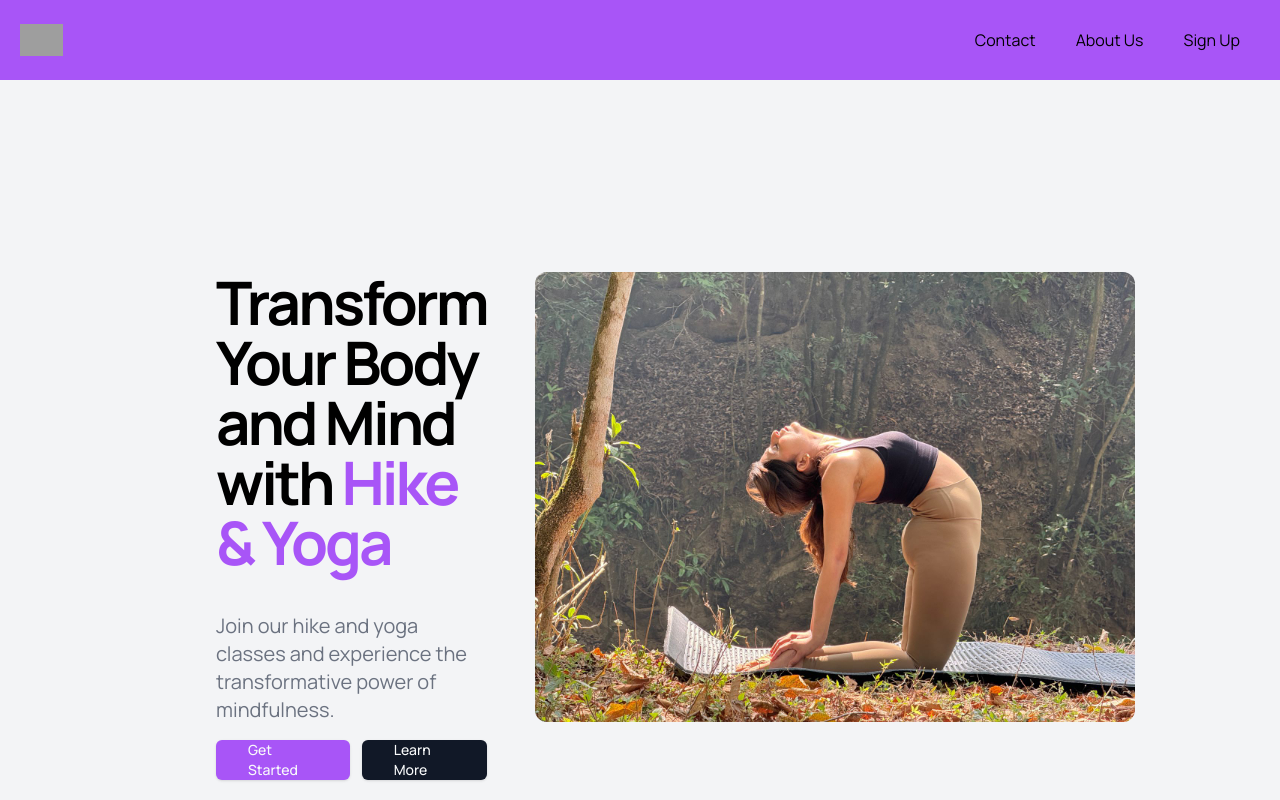
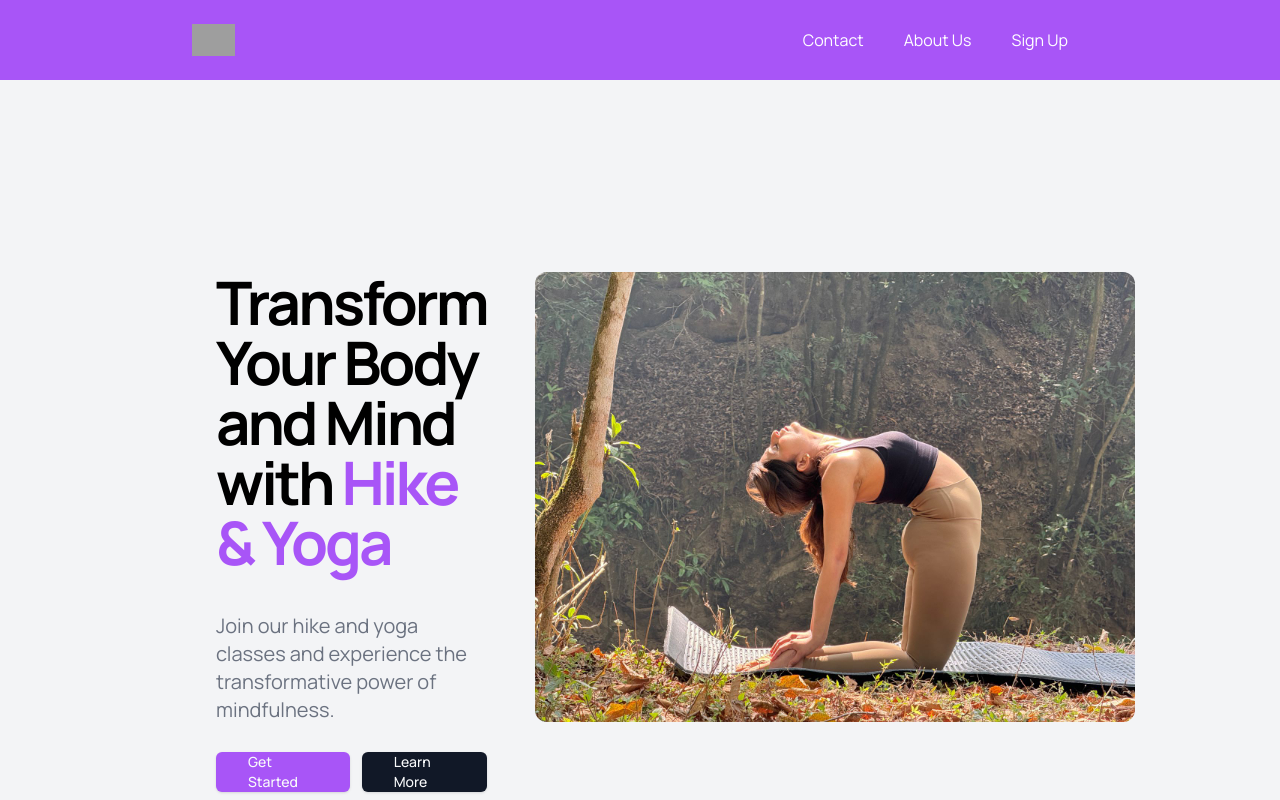
Before and after one commit to bhandaripawan8/Yoga-MERN, a React (Vite) app: page / in a window 1280 px wide. Shown: the top 800 px of the page. Built offline with nearby package versions, Linux system fonts and the light colour scheme; grey boxes are pictures that could not be loaded.

Commit message:
hero section redesigned

```diff
--- a/src/components/Header/Header.jsx
+++ b/src/components/Header/Header.jsx
@@ -1,16 +1,26 @@
-import React from 'react'
+import React from "react";
 
 const Header = () => {
   return (
-<header className="header flex justify-between items-center px-5 py-6 text-white bg-purple-500">
-<img src="logo.svg" alt="Yoga Logo" className="h-8" />
-<nav className="flex space-x-10 px-5">
-  <a href="" className="text-black hover:underline">Contact</a>
-  <a href="" className="text-black hover:underline">About Us</a>
-  <a href="" className="text-black hover:underline">Sign Up</a>
-</nav>
-</header>
-  )
-}
+    <div className="w-full bg-purple-500 flex justify-center items-center">
+      <div className="w-[70%]">
+        <header className="flex py-6 text-white bg-purple-500 justify-between items-center">
+          <img src="logo.svg" alt="Yoga Logo" className="h-8" />
+          <nav className="flex space-x-10 px-5">
+            <a href="" className="text-white hover:underline">
+              Contact
+            </a>
+            <a href="" className="text-white hover:underline">
+              About Us
+            </a>
+            <a href="" className="text-white hover:underline">
+              Sign Up
+            </a>
+          </nav>
+        </header>
+      </div>
+    </div>
+  );
+};
 
-export default Header
+export default Header;
--- a/src/components/Hero/Hero1.jsx
+++ b/src/components/Hero/Hero1.jsx
@@ -4,9 +4,8 @@ import { Link } from "react-router-dom";
 
 const Hero1 = () => {
   return (
-
-    <div className= "bg-gray-100 flex justify-center">
-      <section className="w-full py-12 md:py-24 lg:py-32 xl:py-48 flex justify-center lg:max-w-[70%] ">
+    <div className="bg-gray-100 flex justify-center">
+      <section className="py-12 md:py-24 lg:py-32 xl:py-48 flex justify-center lg:max-w-[70%] ">
         <div className="container px-4 md:px-6 ">
           <div className="grid gap-6 lg:grid-cols-[1fr_500px] lg:gap-12 xl:grid-cols-[1fr_600px]">
             <img
@@ -18,15 +17,17 @@ const Hero1 = () => {
             />
             <div className="flex flex-col justify-center space-y-4">
               <div className="space-y-10">
-                <h1 className="text-3xl font-bold tracking-tighter sm:text-5xl xl:text-6xl">
-                  Transform Your Body and Mind with <span className="text-purple-500">Hike & Yoga</span>
+                <h1 className="text-3xl font-bold tracking-tighter leading-loose sm:text-5xl xl:text-6xl">
+                  Transform Your Body and Mind with{" "}
+                  <span className="text-purple-500">Hike & Yoga</span>
                 </h1>
+
                 <p className="max-w-[600px] text-gray-500 md:text-xl dark:text-gray-400">
                   Join our hike and yoga classes and experience the
                   transformative power of mindfulness.
                 </p>
               </div>
-              <div className=" flex flex-col gap-3 min-[400px]:flex-row">
+              <div className="py-[12px] flex flex-col gap-3 min-[400px]:flex-row">
                 <Link
                   className="bg-purple-500 inline-flex h-10 items-center justify-center rounded-md px-8 text-sm font-medium text-gray-50 shadow transition-colors hover:bg-black focus-visible:outline-none focus-visible:ring-1 focus-visible:ring-gray-950 disabled:pointer-events-none disabled:opacity-50 dark:hover:bg-gray-50/90 dark:focus-visible:ring-gray-300"
                   href=""
```
